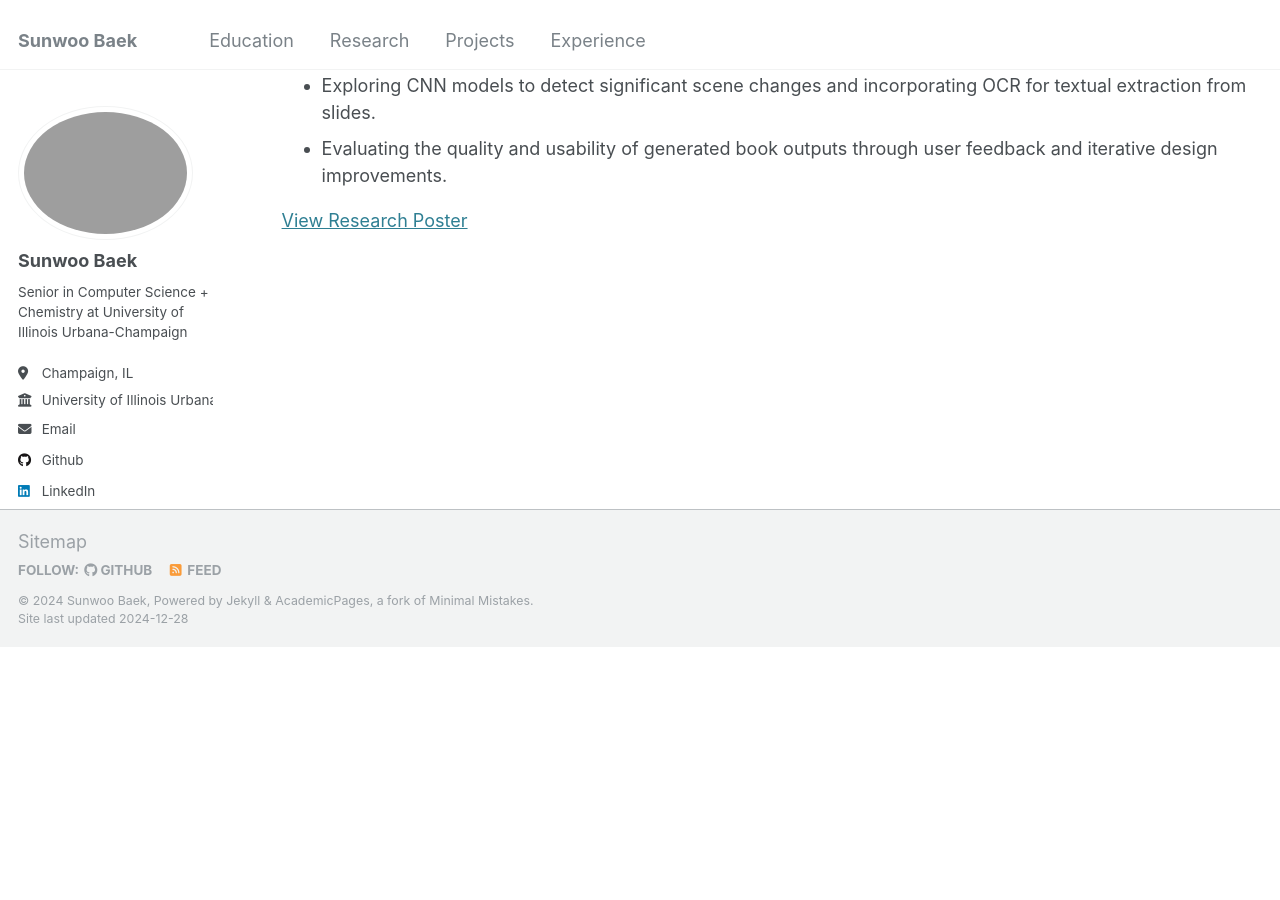
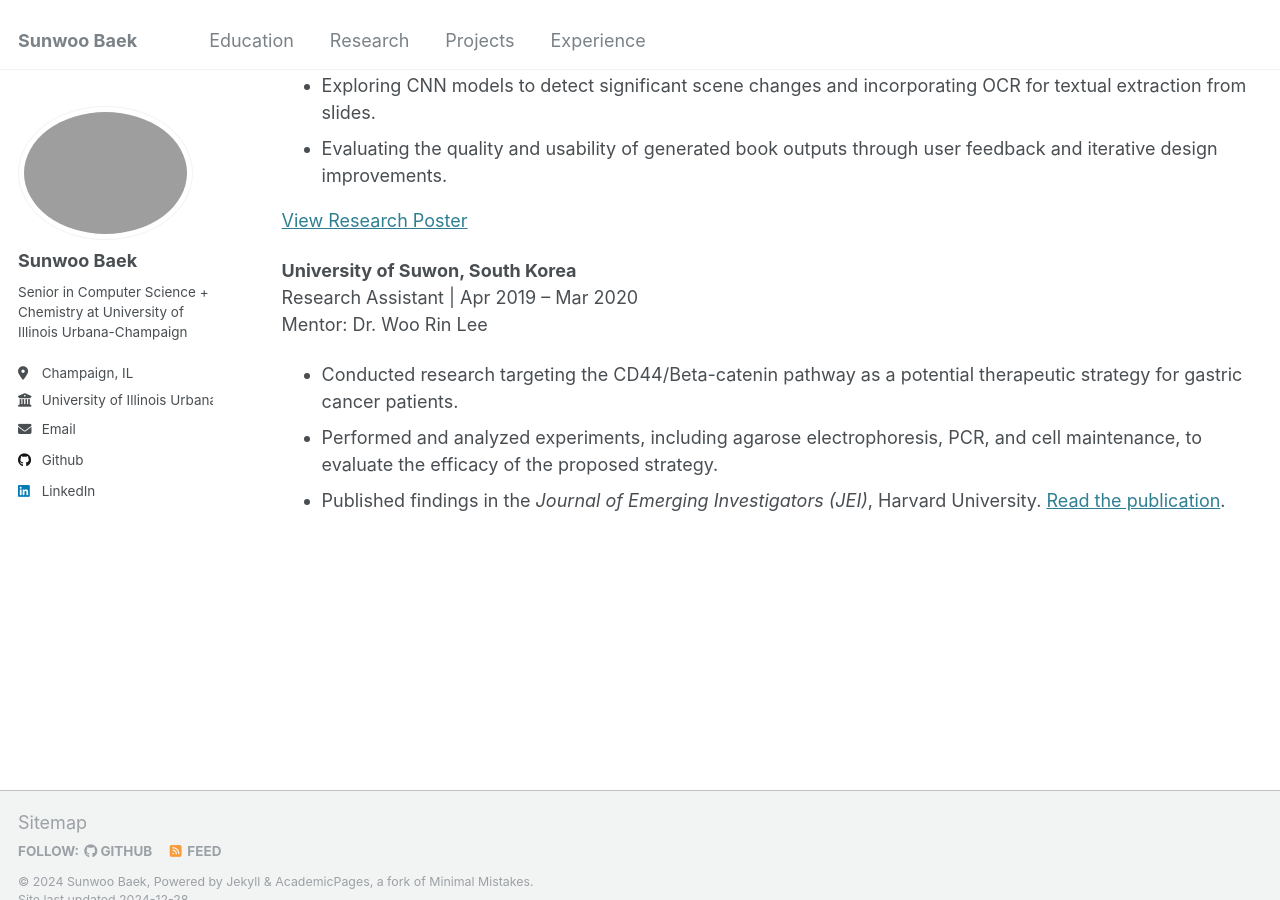
Before and after one commit to sbaek21/sbaek21.github.io, a Jekyll site: the page built from _pages/research.html, in a window 1280 px wide and 900 px high, scrolled down 473 px. Built offline with Jekyll 4.4.1, drawn with Linux system fonts in a browser that asks for light colours; before the commit the page ends 1120 px from its top, so only the background shows below that.

Commit message:
Update research.html

```diff
--- a/_pages/research.html
+++ b/_pages/research.html
@@ -35,3 +35,20 @@ Mentor: Professor Lawrence Angrave<br>
         <a href="/files/ResearchPoster.pdf" target="_blank">View Research Poster</a>
     </p>
 </p>
+
+<p><strong>University of Suwon, South Korea</strong><br>
+Research Assistant | Apr 2019 – Mar 2020<br>
+Mentor: Dr. Woo Rin Lee<br>
+    <ul>
+    <li>
+        Conducted research targeting the CD44/Beta-catenin pathway as a potential therapeutic strategy for gastric cancer patients.
+    </li>
+    <li>
+        Performed and analyzed experiments, including agarose electrophoresis, PCR, and cell maintenance, to evaluate the efficacy of the proposed strategy.
+    </li>
+    <li>
+        Published findings in the <i>Journal of Emerging Investigators (JEI)</i>, Harvard University.
+        <a href="https://emerginginvestigators.org/articles/20-090" target="_blank">Read the publication</a>.
+    </li>
+    </ul>
+</p>
```
